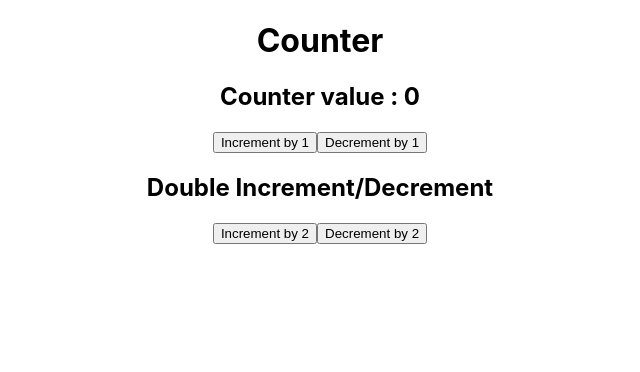
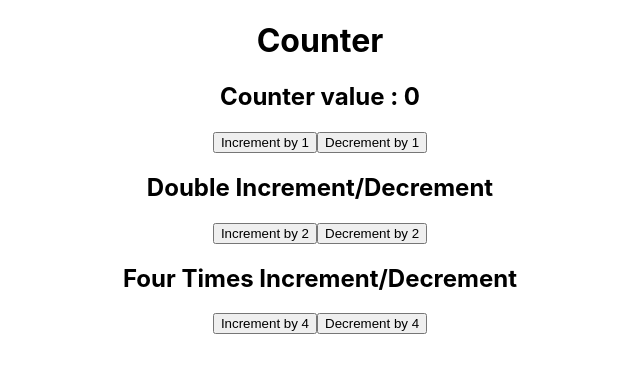
Before and after one commit to JiteshKadulkar/counter, a React (Create React App) app in the folder counter/: page / in a window 1280 px wide. Shown: the top 372 px of the page, without its empty margins (320-960 px from the left). Built offline with nearby package versions, Linux system fonts and the light colour scheme.

Commit message:
four counter

```diff
--- a/counter/src/App.js
+++ b/counter/src/App.js
@@ -21,6 +21,14 @@ function App() {
     setCount(count-2)
   }
 
+  const increment4=()=>{
+    setCount(count+4)
+  }
+
+  const decrement4=()=>{
+    setCount(count-4)
+  }
+
   return (
     <div className="App">
       <h1>Counter</h1>
@@ -30,6 +38,9 @@ function App() {
       <h2>Double Increment/Decrement</h2>
       <button onClick={increment2}>Increment by 2</button>
       <button onClick={decrement2}>Decrement by 2</button>
+      <h2>Four Times Increment/Decrement</h2>
+      <button onClick={increment4}>Increment by 4</button>
+      <button onClick={decrement4}>Decrement by 4</button>
     </div>
   );
 }
```
